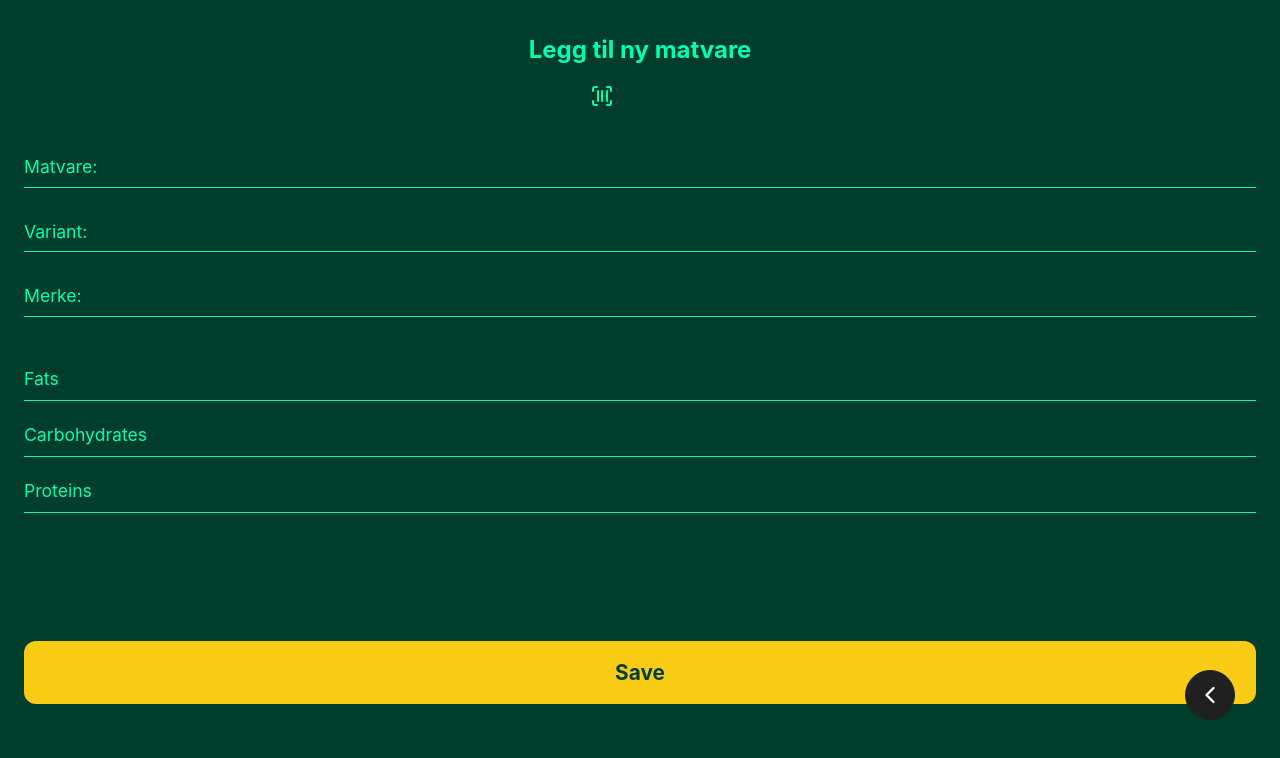
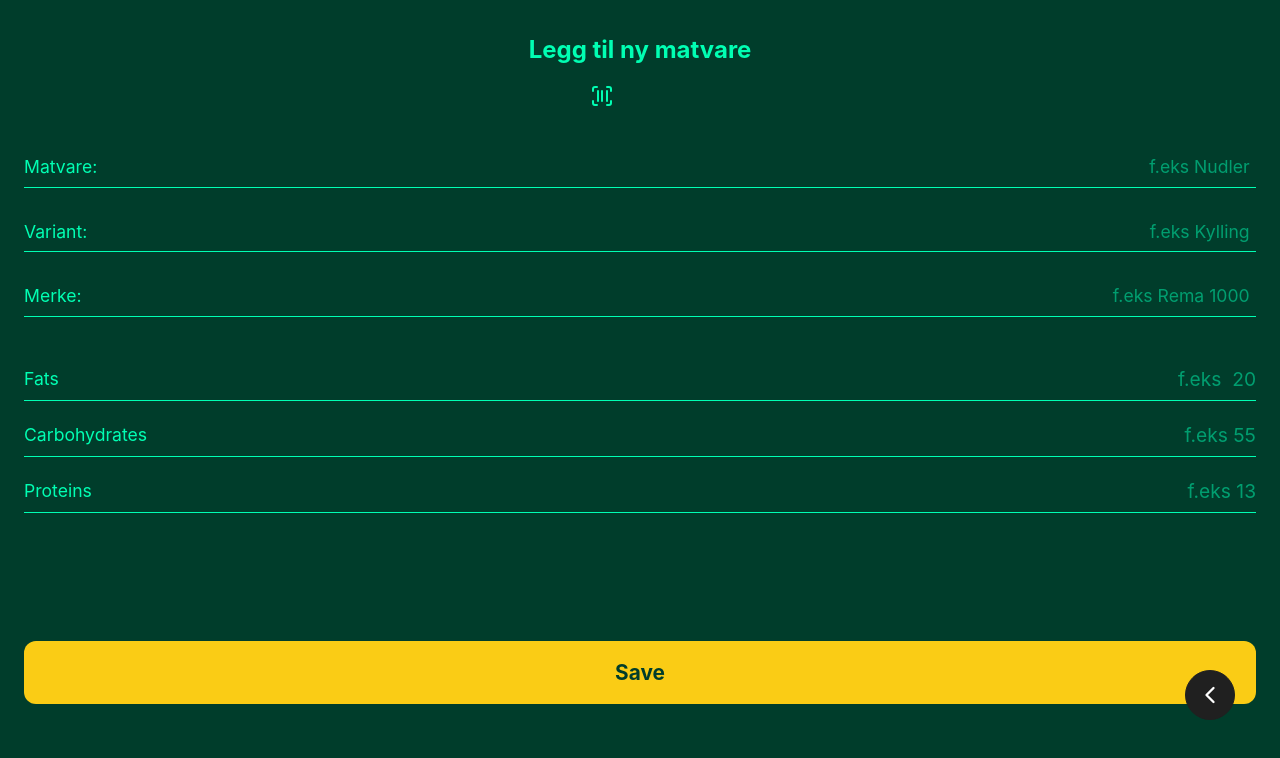
Before and after one commit to ohjenssen/zustand-tracker, a Next.js app: page /add-product in a window 1280 px wide. Shown: the top 758 px of the page. Built offline with nearby package versions, Linux system fonts and the light colour scheme.

Commit message:
Edited placeholder values

```diff
--- a/src/app/add-product/page.jsx
+++ b/src/app/add-product/page.jsx
@@ -110,7 +110,7 @@ function AddProductContent() {
 							onChange={handleChange}
 							className={styles.underlineInput}
 							required
-							placeholder=""
+							placeholder="f.eks Nudler"
 						/>
 					</div>
 
@@ -125,7 +125,7 @@ function AddProductContent() {
 							value={formData.variant}
 							onChange={handleChange}
 							className={styles.underlineInput}
-							placeholder=""
+							placeholder="f.eks Kylling"
 							required
 						/>
 					</div>
@@ -141,7 +141,7 @@ function AddProductContent() {
 							value={formData.brand}
 							onChange={handleChange}
 							className={styles.underlineInput}
-							placeholder=""
+							placeholder="f.eks Rema 1000"
 							required
 						/>
 					</div>
@@ -161,7 +161,7 @@ function AddProductContent() {
 							step="0.1"
 							onChange={handleChange}
 							className={styles.nutritionInput}
-							placeholder=""
+							placeholder="f.eks  20"
 							required
 						/>
 					</div>
@@ -178,7 +178,7 @@ function AddProductContent() {
 							step="0.1"
 							onChange={handleChange}
 							className={styles.nutritionInput}
-							placeholder=""
+							placeholder="f.eks 55"
 							required
 						/>
 					</div>
@@ -195,7 +195,7 @@ function AddProductContent() {
 							step="0.1"
 							onChange={handleChange}
 							className={styles.nutritionInput}
-							placeholder=""
+							placeholder="f.eks 13"
 							required
 						/>
 					</div>
```
